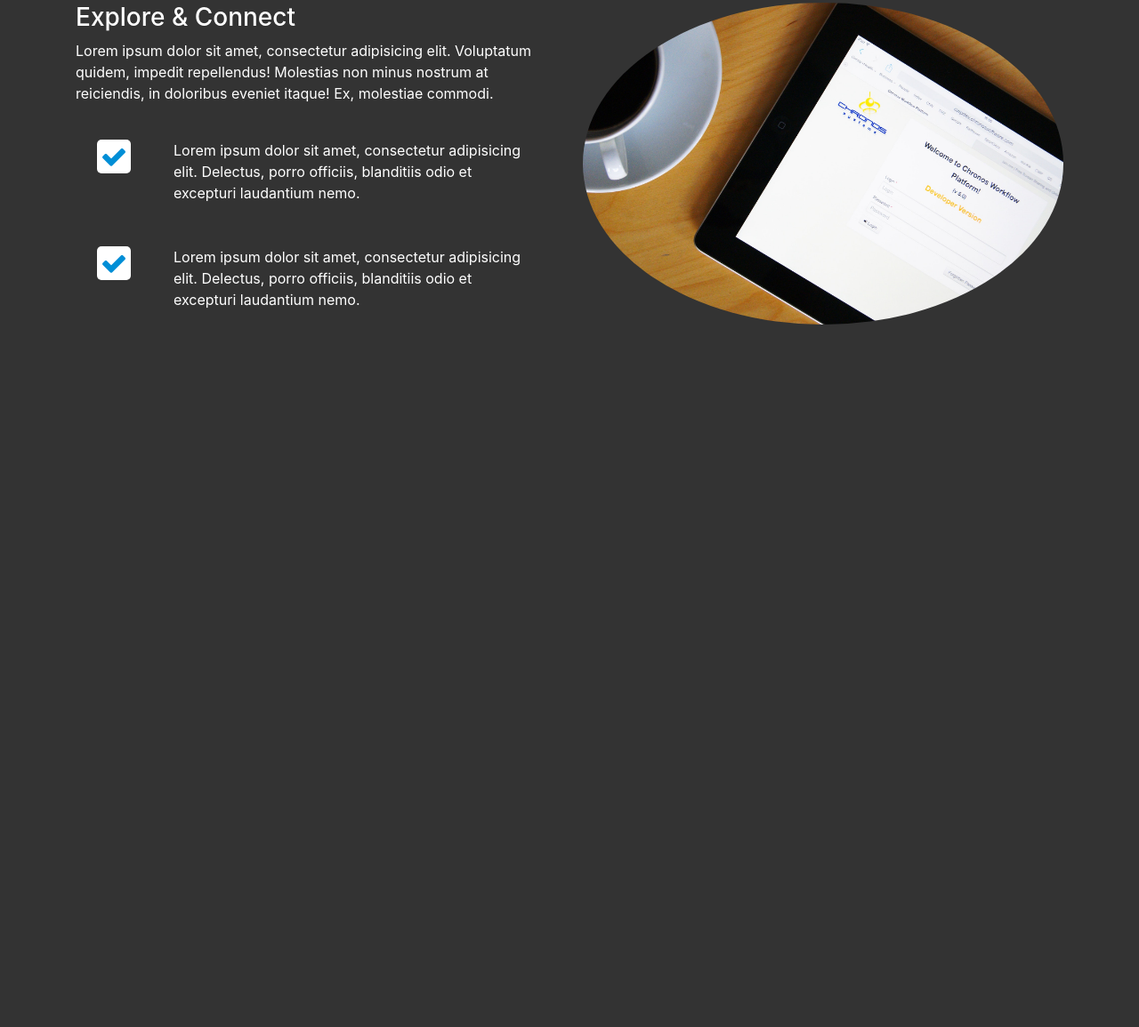
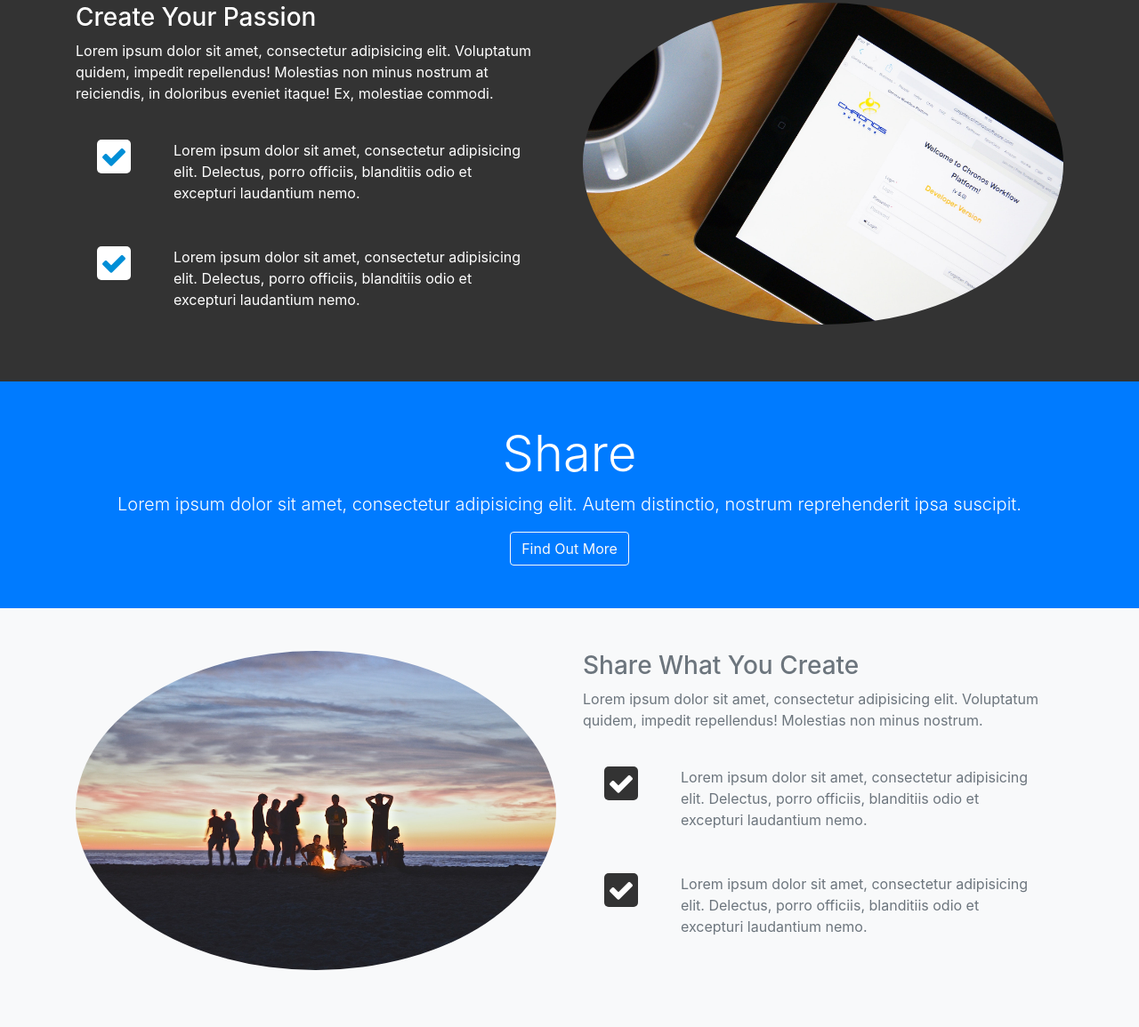
Before and after one commit to a-soliman/LooplabSocialTheme, a website: page src/index.html in a window 1280 px wide. Shown: the part 1727-2882 px from the top of the page at 89% size. Before the commit the page ends 2156 px from the top, so only its background shows below. Drawn offline with nearby package versions, Linux system fonts and the light colour scheme; files that its build step writes are made by us from their sources.

Commit message:
coded the share section

```diff
--- a/src/index.html
+++ b/src/index.html
@@ -175,7 +175,7 @@
 			<div class="row">
 
 				<div class="col-lg-6">
-					<h3>Explore & Connect</h3>
+					<h3>Create Your Passion</h3>
 					<p>Lorem ipsum dolor sit amet, consectetur adipisicing elit. Voluptatum quidem, impedit repellendus! Molestias non minus nostrum at reiciendis, in doloribus eveniet itaque! Ex, molestiae commodi.</p>
 					<div class="d-flex flex-row">
 						<div class="p-4 allign-self-start">
@@ -203,6 +203,54 @@
 		</div>
 	</section>
 
+	<!-- SHARE HEAD -->
+	<section id="share-head-section" class="bg-primary">
+		<div class="container">
+			<div class="row">
+				<div class="col text-center">
+					<div class="py-5">
+						<h1 class="display-4">Share</h1>
+						<p class="lead">Lorem ipsum dolor sit amet, consectetur adipisicing elit. Autem distinctio, nostrum reprehenderit ipsa suscipit.</p>
+						<a href="#" class="btn btn-outline-light text-capitalize">find out more</a>
+					</div>
+				</div>
+			</div>
+		</div>
+	</section>
+
+	<!-- SHARE SECTION -->
+	<section id="share-section" class="py-5 bg-light text-muted">
+		<div class="container">
+			<div class="row">
+				<div class="col-md-6">
+					<img src="img/share-section1.jpg" alt="" class="img-fluid mb-3 rounded-circle">
+				</div>
+
+				<div class="col-md-6">
+					<h3>Share What You Create</h3>
+					<p>Lorem ipsum dolor sit amet, consectetur adipisicing elit. Voluptatum quidem, impedit repellendus! Molestias non minus nostrum.</p>
+					<div class="d-flex flex-row">
+						<div class="p-4 allign-self-start">
+							<i class="fa fa-check"></i>
+						</div>
+						<div class="p-4 allign-self-end">
+							Lorem ipsum dolor sit amet, consectetur adipisicing elit. Delectus, porro officiis, blanditiis odio et excepturi laudantium nemo.
+						</div>
+					</div>
+					<div class="d-flex flex-row">
+						<div class="p-4 allign-self-start">
+							<i class="fa fa-check"></i>
+						</div>
+						<div class="p-4 allign-self-end">
+							Lorem ipsum dolor sit amet, consectetur adipisicing elit. Delectus, porro officiis, blanditiis odio et excepturi laudantium nemo.
+						</div>
+					</div>
+				</div>
+
+			</div>
+		</div>
+	</section>
+
 
 
 
--- a/src/scss/styles.scss
+++ b/src/scss/styles.scss
@@ -65,3 +65,13 @@ body {
 		font-size: $icon-size;
 	}
 }
+
+#share-section {
+	.fa {
+		color: $white;
+		background: #333;
+		padding: 4px;
+		border-radius: 5px;
+		font-size: $icon-size;
+	}
+}
```
